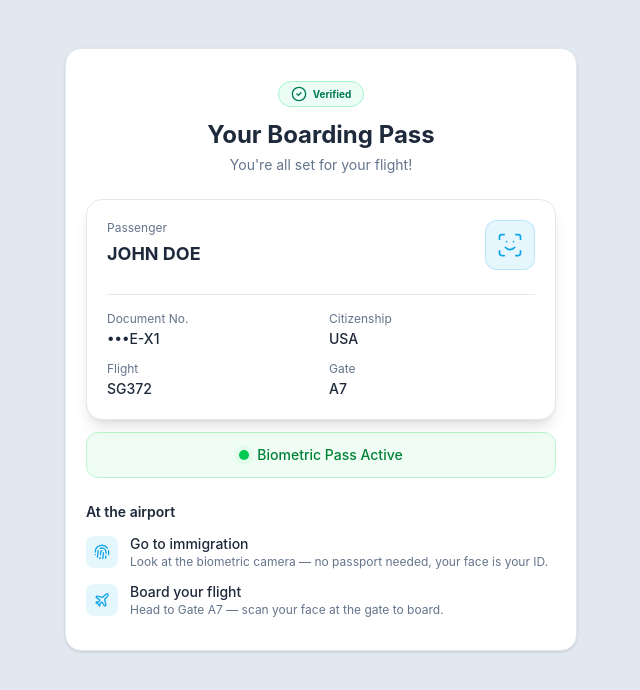
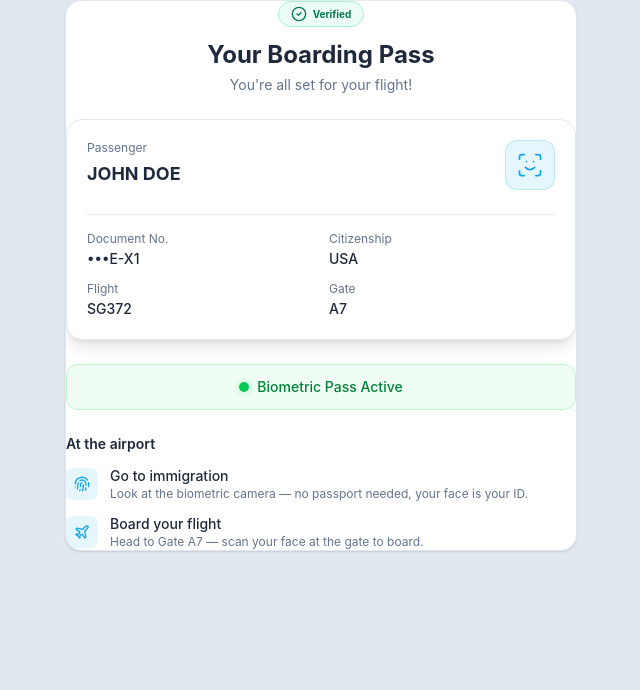
Before and after one commit to plesalex100/portable-digital-identity, a React (Vite) app in the folder frontend/: page /pass in a window 1280 px wide. Shown: the top 690 px of the page, without its empty margins (319-959 px from the left). Built offline with nearby package versions, Linux system fonts and the light colour scheme; no server answers.

Commit message:
feat: Refactor FinalPass component layout for improved spacing and structure

```diff
--- a/frontend/src/pages/FinalPass.jsx
+++ b/frontend/src/pages/FinalPass.jsx
@@ -13,9 +13,9 @@ export default function FinalPass() {
       initial={{ opacity: 0, y: 50 }}
       animate={{ opacity: 1, y: 0 }}
       transition={{ duration: 0.6, ease: "easeOut" }}
-      className="flex flex-col h-full bg-background px-5 py-8 overflow-y-auto sm:bg-card sm:border sm:border-border sm:rounded-2xl sm:shadow-sm sm:max-w-lg sm:mx-auto sm:my-12 sm:h-auto"
+      className="flex flex-col gap-6 h-full bg-background overflow-y-auto sm:bg-card sm:border sm:border-border sm:rounded-2xl sm:shadow-sm sm:max-w-lg sm:mx-auto sm:h-auto"
     >
-      <div className="text-center mb-6 flex flex-col items-center w-full">
+      <div className="text-center flex flex-col items-center w-full">
         <Badge variant="success" className="mb-3">
           <CheckCircle2 className="w-4 h-4" />
           Verified
@@ -63,7 +63,7 @@ export default function FinalPass() {
         </CardContent>
       </Card>
 
-      <div className="mt-3 w-full bg-green-50 rounded-xl p-3 flex items-center justify-center border border-green-200">
+      <div className="w-full bg-green-50 rounded-xl p-3 flex items-center justify-center border border-green-200">
         <div className="flex items-center gap-2">
           <div className="relative flex h-2.5 w-2.5">
             <span className="animate-ping absolute inline-flex h-full w-full rounded-full bg-green-400 opacity-75"></span>
@@ -73,7 +73,7 @@ export default function FinalPass() {
         </div>
       </div>
 
-      <div className="mt-6 w-full">
+      <div className="w-full">
         <h2 className="text-sm font-semibold text-foreground mb-3">At the airport</h2>
         <div className="space-y-3">
           <div className="flex items-start gap-3">
```
Also changed, not shown: 1 other file (tests, documents, lock files or other folders).
